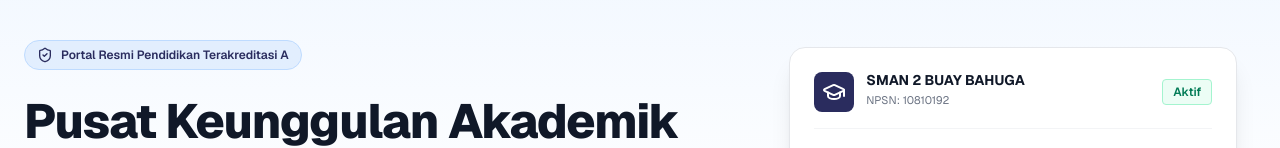
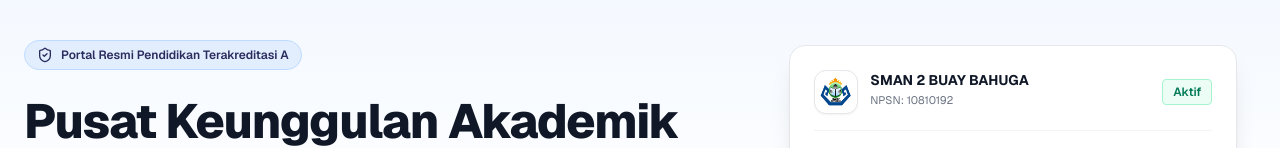
Before and after one commit to dharmamudita/smanegeri2buaybahuga, a Next.js app: page / in a window 1280 px wide. Shown: the part 662-810 px from the top of the page. Built offline with nearby package versions, Linux system fonts and the light colour scheme.

Commit message:
style: ganti ikon toga di kartu profil Beranda dengan logo resmi logosmanda.png

```diff
--- a/src/app/(public)/page.tsx
+++ b/src/app/(public)/page.tsx
@@ -313,8 +313,13 @@ export default function HomePage() {
               <div className="relative mx-auto max-w-md bg-white rounded-2xl shadow-xl border border-gray-200 p-5 sm:p-6 space-y-4 sm:space-y-5">
                 <div className="flex items-center justify-between border-b border-gray-100 pb-4">
                   <div className="flex items-center gap-3">
-                    <div className="w-10 h-10 rounded-lg bg-[#2A2C5E] text-white flex items-center justify-center">
-                      <GraduationCap className="w-6 h-6" />
+                    <div className="w-11 h-11 rounded-xl bg-white p-1 border border-gray-200 flex items-center justify-center shadow-xs shrink-0">
+                      {/* eslint-disable-next-line @next/next/no-img-element */}
+                      <img
+                        src="/logosmanda.png"
+                        alt="Logo SMAN 2 Buay Bahuga"
+                        className="w-full h-full object-contain"
+                      />
                     </div>
                     <div>
                       <h2 className="text-sm font-bold text-gray-900 leading-none">
```
